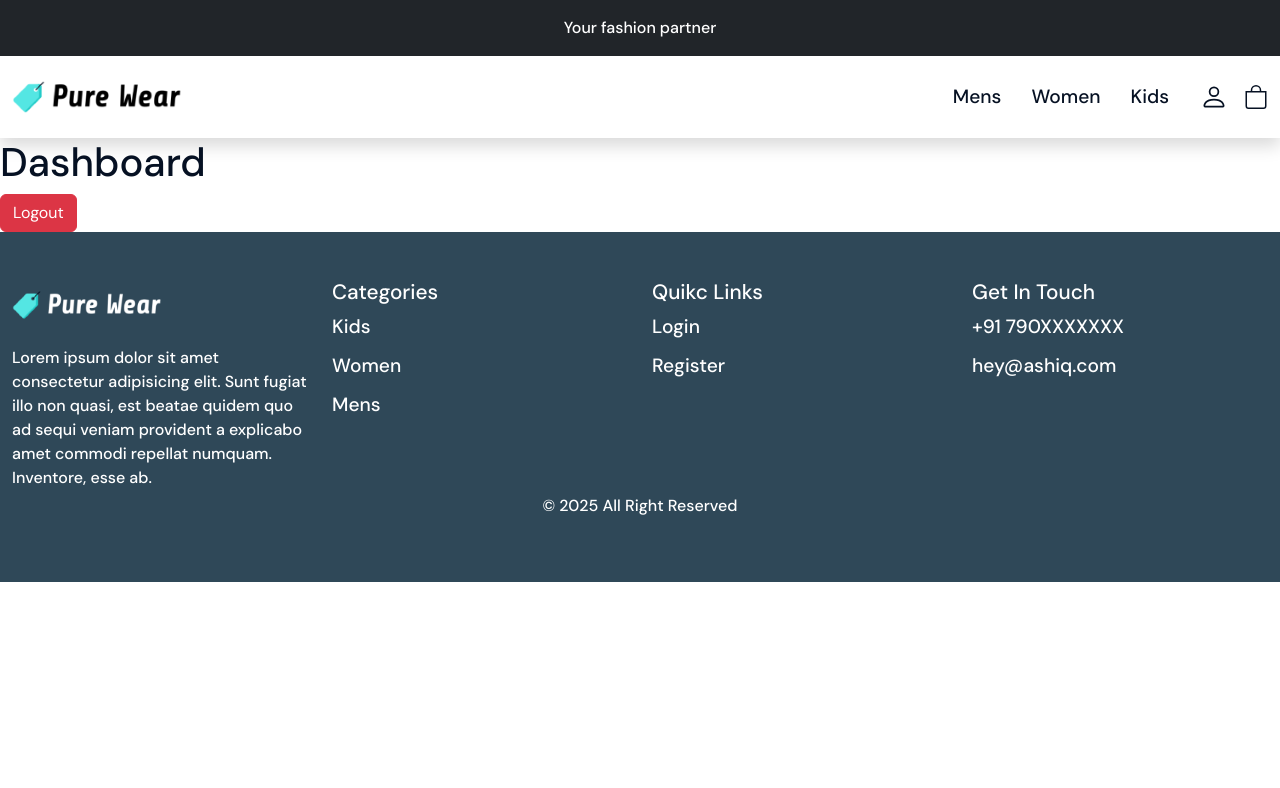
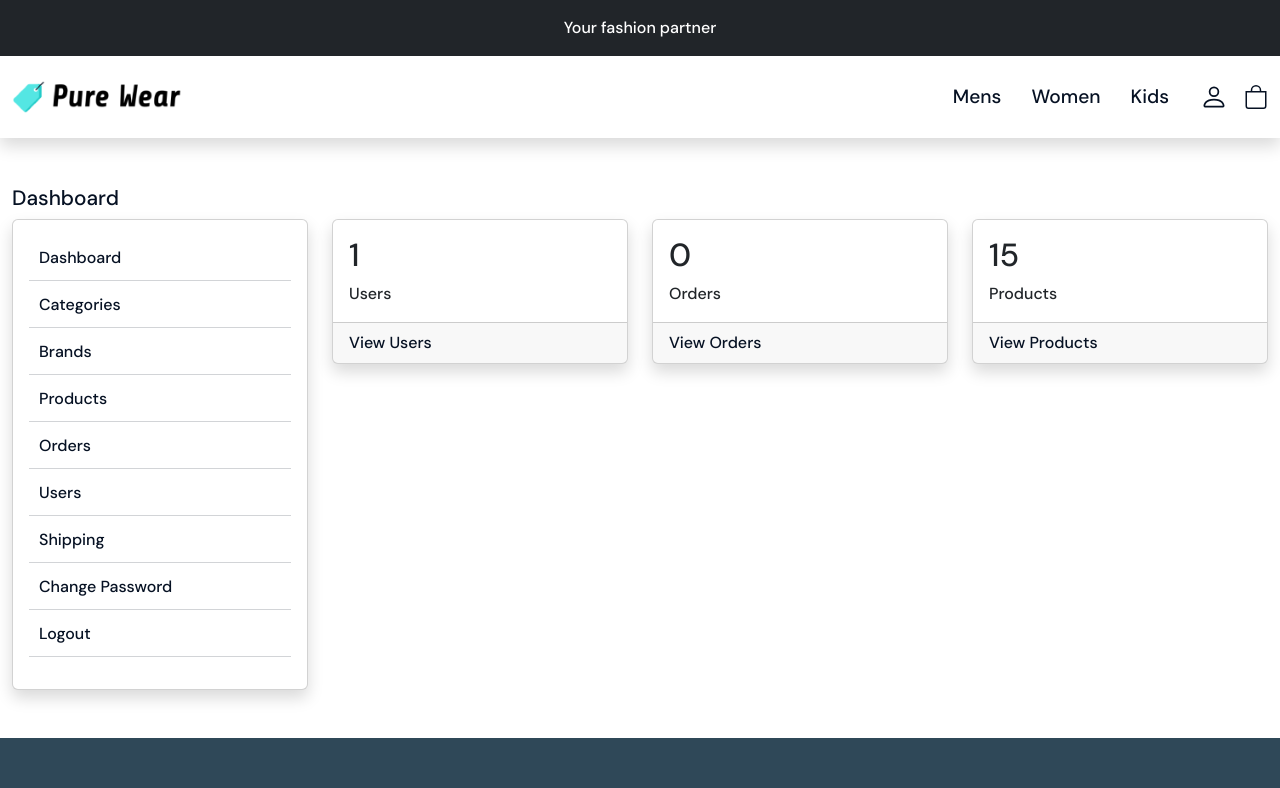
Before and after one commit to aqashyy/Ecommerce-Laravel-React-Frontend, a React (Vite) app: page /admin/dashboard in a window 1280 px wide. Shown: the top 788 px of the page. Built offline with nearby package versions, Linux system fonts and the light colour scheme; sample sign-in values are in the browser's storage.

Commit message:
dashboard sidebar codes moved to specific component as Sidebar

```diff
--- a/src/assets/css/style.scss
+++ b/src/assets/css/style.scss
@@ -186,3 +186,20 @@ footer{
         };
     }
 }
+.sidebar {
+    ul{
+        li{
+            border-bottom: 1px solid rgba(6, 17, 35, 0.18);
+            margin-bottom: 2px;
+            a{
+                display: block;
+                color: $primary-black;
+                padding: 10px;
+
+                &:hover{
+                    color: $primary-color;
+                }
+            }
+        }
+    }
+}
--- a/src/components/admin/Dashboard.jsx
+++ b/src/components/admin/Dashboard.jsx
@@ -1,13 +1,60 @@
 import React, { useContext } from 'react'
 import Layout from '../common/Layout'
 import { AdminAuthContext } from '../context/AdminAuth'
+import Sidebar from '../common/Sidebar';
 
 function Dashboard() {
-  const {logout} = useContext(AdminAuthContext);
+  const { logout } = useContext(AdminAuthContext);
   return (
     <Layout>
-      <h1>Dashboard</h1>
-      <button className='btn btn-danger' onClick={logout}>Logout</button>
+      <div className="container">
+        <div className="row">
+          <div className="d-flex justify-content-between mt-5 pd-3">
+            <h3>Dashboard</h3>
+          </div>
+          <div className="col-md-3">
+            <Sidebar />
+          </div>
+          <div className="col-md-9">
+            <div className="row">
+              <div className="col-md-4">
+                <div className="card shadow">
+                  <div className="card-body">
+                    <h2>1</h2>
+                    <span>Users</span>
+                  </div>
+                  <div className="card-footer">
+                    <a href="">View Users</a>
+                  </div>
+                </div>
+              </div>
+              <div className="col-md-4">
+                <div className="card shadow">
+                  <div className="card-body">
+                    <h2>0</h2>
+                    <span>Orders</span>
+                  </div>
+                  <div className="card-footer">
+                    <a href="">View Orders</a>
+                  </div>
+                </div>
+              </div>
+              <div className="col-md-4">
+                <div className="card shadow">
+                  <div className="card-body">
+                    <h2>15</h2>
+                    <span>Products</span>
+                  </div>
+                  <div className="card-footer">
+                    <a href="">View Products</a>
+                  </div>
+                </div>
+              </div>
+            </div>
+
+          </div>
+        </div>
+      </div>
     </Layout>
   )
 }
--- /dev/null
+++ b/src/components/common/Sidebar.jsx
@@ -0,0 +1,43 @@
+import React, { useContext } from 'react'
+import { AdminAuthContext } from '../context/AdminAuth';
+
+function Sidebar() {
+    const { logout } = useContext(AdminAuthContext);
+    return (
+        <div className="card shadow mb-5 sidebar">
+            <div className="card-body">
+                <ul>
+                    <li>
+                        <a href="">Dashboard</a>
+                    </li>
+                    <li>
+                        <a href="">Categories</a>
+                    </li>
+                    <li>
+                        <a href="">Brands</a>
+                    </li>
+                    <li>
+                        <a href="">Products</a>
+                    </li>
+                    <li>
+                        <a href="">Orders</a>
+                    </li>
+                    <li>
+                        <a href="">Users</a>
+                    </li>
+                    <li>
+                        <a href="">Shipping</a>
+                    </li>
+                    <li>
+                        <a href="">Change Password</a>
+                    </li>
+                    <li>
+                        <a href="" onClick={logout}>Logout</a>
+                    </li>
+                </ul>
+            </div>
+        </div>
+    )
+}
+
+export default Sidebar
--- a/src/components/context/AdminAuth.jsx
+++ b/src/components/context/AdminAuth.jsx
@@ -1,3 +1,4 @@
+import React from "react";
 import { createContext, useState } from "react";
 import { Navigate } from "react-router-dom";
 
```
